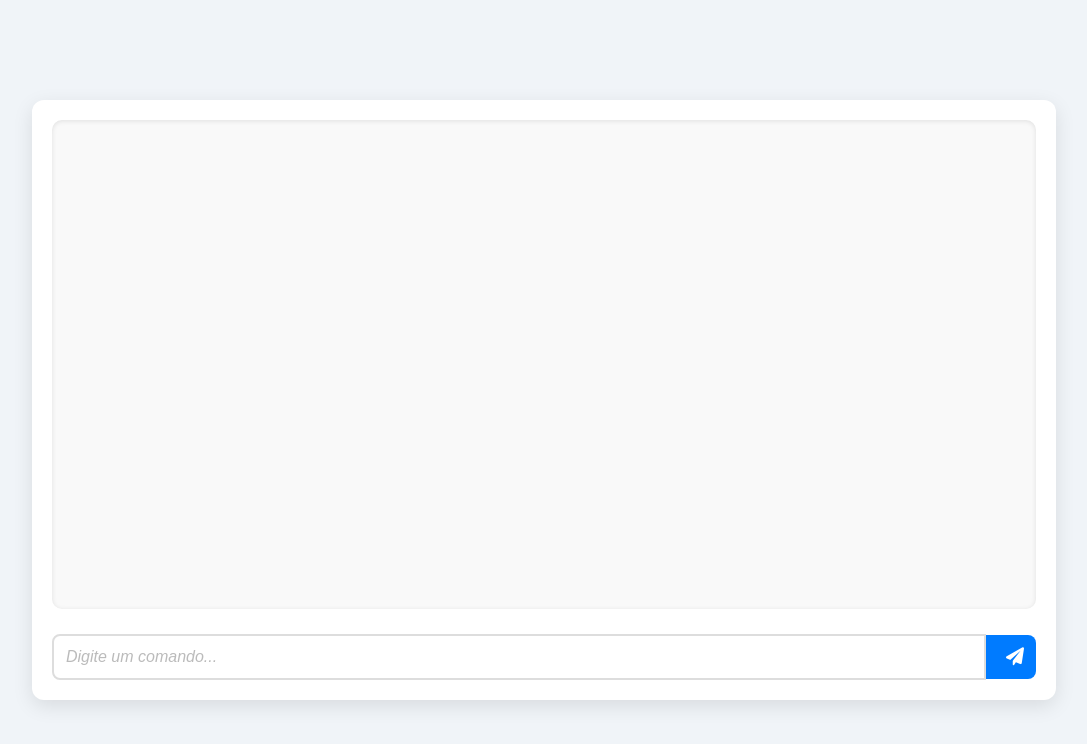
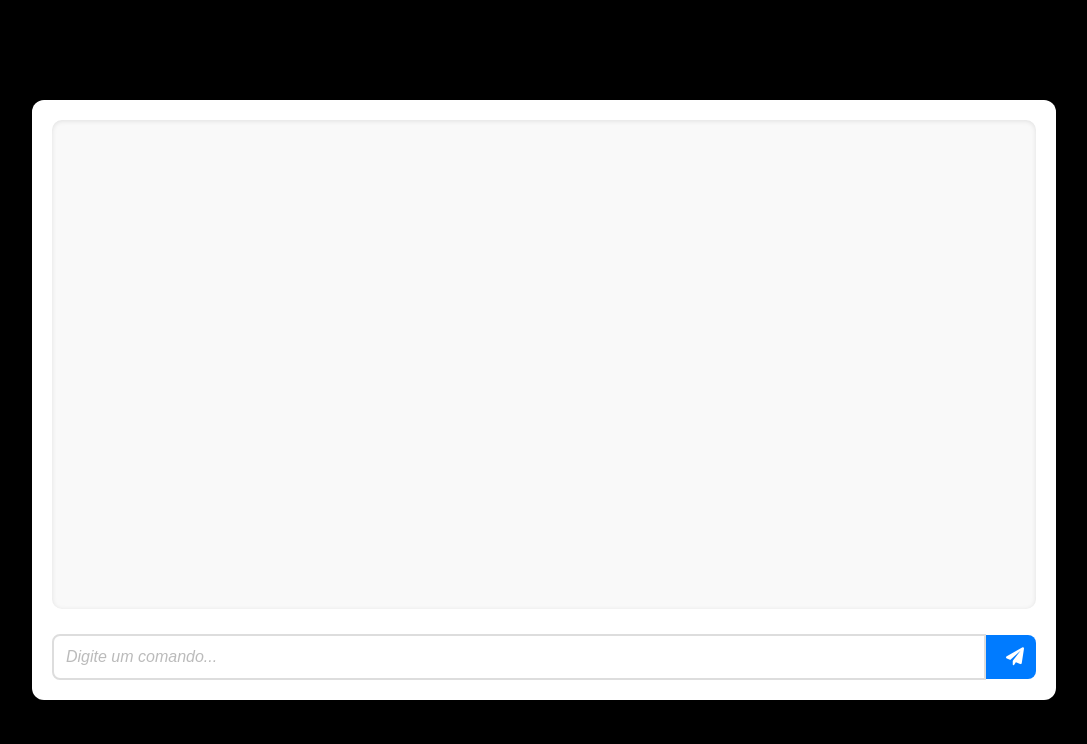
Before and after one commit to jg-sousa/Chat-Roma-Ai, a website: page public/index.html in a window 1280 px wide. Shown: the whole page, without its empty margins (96-1183 px from the left). Drawn offline with Linux system fonts and the light colour scheme.

Commit message:
att 06-12

```diff
--- a/public/css/style.css
+++ b/public/css/style.css
@@ -7,7 +7,7 @@
 
 /* Configuração do body */
 body {
-    background-color: #f0f4f8;
+    background-color: #000000;
     font-family: 'Roboto', sans-serif;
     color: #333;
     display: flex;
--- a/public/index.html
+++ b/public/index.html
@@ -3,7 +3,7 @@
 <head>
     <meta charset="UTF-8">
     <meta name="viewport" content="width=device-width, initial-scale=1.0">
-    <title>Chat com Cdsade Imagem e Som</title>
+    <title>Chat com Comandos de Imagem e Som</title>
     <link rel="stylesheet" href="css/style.css">
     <link rel="stylesheet" href="https://cdnjs.cloudflare.com/ajax/libs/font-awesome/6.0.0-beta3/css/all.min.css">
 </head>
```
